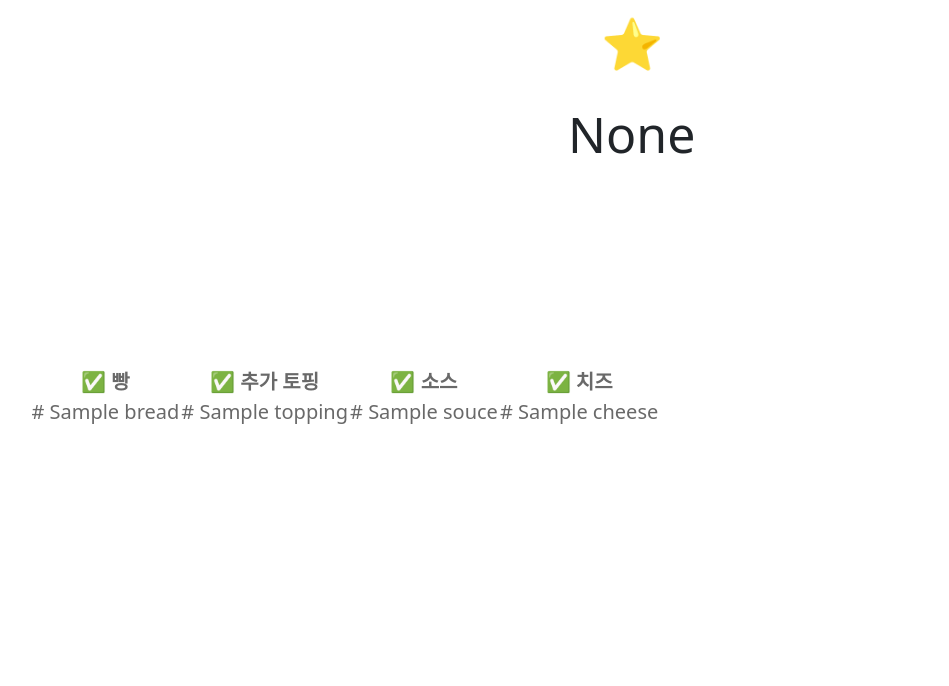
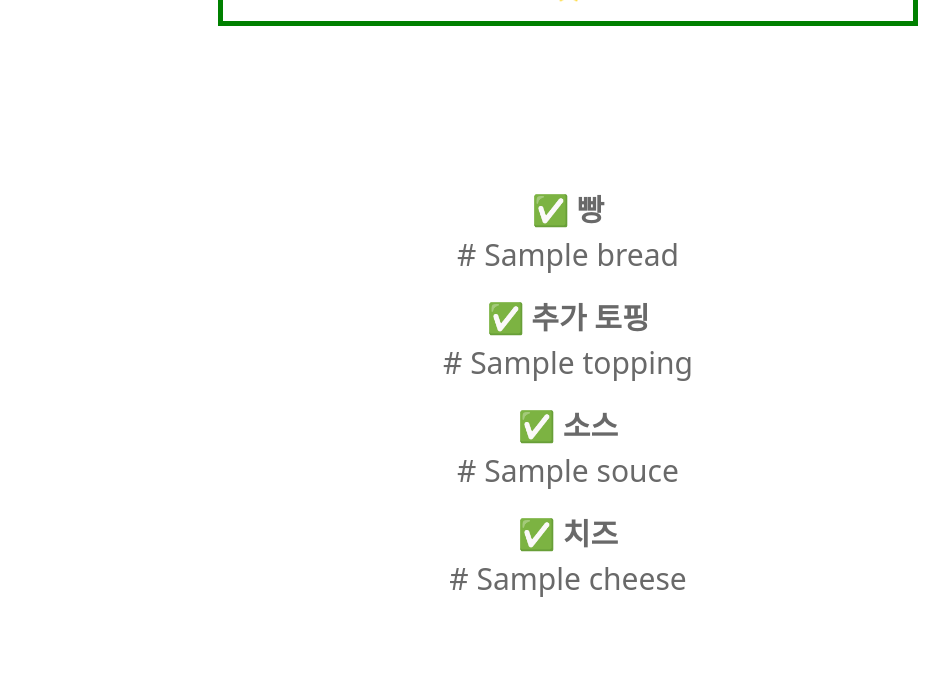
Before and after one commit to ericagong/week1_team6, a Flask app: page /detail in a window 1280 px wide. Shown: the part 474-1160 px from the top of the page, without its empty margins (72-1021 px from the left). Run offline with Flask 2, Linux system fonts and the light colour scheme; a database or web service that is not in the repository returns one stand-in record (values such as "Sample title"); data that the repository does not hold is empty.

Commit message:
final version

```diff
--- a/app.py
+++ b/app.py
@@ -42,13 +42,14 @@
         'vege': vege_receive,
         'souce': souce_receive,
         'menu': menu_receive,
-        'name': name_receive
+        'name': name_receive,
+
     }
     db.recipes.insert_one(post)
     # x = ingredients.insert_one(post)
     # print(x.inserted_id)
     #     return jsonify({'name': name_receive+"을 등록하였습니다"})
-    return redirect(url_for('/', msg=name_receive + "을 등록하였습니다"))
+    return home()
 
 
 @app.route('/recipe', methods=['GET'])
@@ -143,7 +144,6 @@
     menu_id = request.args.get('menu_id')
     star = request.args.get('avg_star')
     receipe_info = db.recipes.find_one({"_id": ObjectId(menu_id)})
-    print("detail페이지 접속했을 때 레시피 아이디 : "+str(receipe_info['_id']))
     token_receive = request.cookies.get('mytoken')
     id_receive = request.cookies.get('userID')
     if token_receive is not None:
--- a/templates/detail.html
+++ b/templates/detail.html
@@ -26,11 +26,13 @@
         align-items: center;
         justify-content: center;
         text-align: center;
+        margin-bottom: 50px;
     }
-
     .service_name {
-        text-align: center;
-        padding-top: 31px;
+            width: 40%;
+            height: 30%;
+            margin: 50px auto 0px auto;
+            text-align: center;
     }
 
     .recipe_name {
@@ -40,30 +42,40 @@
         text-align: center;
         width: 95%;
         max-width: 700px;
-        border: 0;
         solid: green;
         background-color: green;
         height: 60px;
         color: white;
-        font-size: 40px;
+        font-size: 30px;
+        padding-top: 5px;
 
     }
+    .writer_rank_box {
+        position: absolute;
+        font-size: 25px;
+        border: 5px solid green;
+        width :95%;
+        max-width: 700px;
+        height: 100px;
+        top : 50%;
+    }
+    /*.writer_box {*/
+    /*    position: absolute;*/
+    /*    font-size: 25px;*/
+    /*    border : 5px solid green;*/
+    /*    width: 95%;*/
+    /*    max-width: 700px;*/
+    /*    height: 50px;*/
 
-    .writer_box {
-        position: absolute;
-        top: 50%;
-        left: 50%;
-        font-size: 50px;
+    /*}*/
 
-    }
+    /*.rank_box {*/
+    /*    position: absolute;*/
+    /*    top: 50%;*/
+    /*    left: 50%;*/
+    /*    font-size: 25px;*/
 
-    .rank_box {
-        position: absolute;
-        top: 60%;
-        left: 50%;
-        font-size: 50px;
-
-    }
+    /*}*/
 
     .table {
         position: absolute;
@@ -98,9 +110,9 @@
 
     .select_list {
         position: absolute;
-        top: 105%;
-        left: 8%;
-        font-size: 20px;
+        top: 80%;
+        margin: 20px auto;
+        font-size: 30px;
         color: dimgray;
         text-align: center;
     }
@@ -225,48 +237,61 @@
     <div class="recipe_name">
         <strong><span class="box">{{receipe_info.name[0]}}</span></strong>
     </div>
+    <div class="writer_rank_box">
     <div class="writer">
-        <div class="writer_box">{{receipe_info.user_id}}의 레시피!</div>
+        <div class="writer_box">작성자 : 레시피!</div>
     </div>
     <div class="rank">
         <div class="rank_box">
-            <p>⭐</p>{{star}}
+            평점 : ⭐{{star}}
         </div>
+        </div>
+<!--            <div class="writer_comment">-->
+<!--        <div class="comment_box">-->
+<!--            한줄평 :-->
+<!--        </div>-->
+<!--        </div>-->
     </div>
 
     <table class="select_list">
-        <tr>
             <div class="total_wrap">
                 <div class="wrap1">
-                    <td class="bread"><b>✅ 빵</b><br>
+                    <tr><td class="bread"><b>✅ 빵</b><br>
                         {% for bread in receipe_info.bread %}
                         # {{bread}}
                         {% endfor%}
-                    </td>
+                        <p></p>
+                        <p></p>
+                    </td></tr>
                 </div>
                 <div class="wrap2">
-                    <td class="topping"><b>✅ 추가 토핑</b><br>
+                    <tr><td class="topping"><b>✅ 추가 토핑</b><br>
                         {% for topping in receipe_info.topping %}
                         # {{topping}}
                         {% endfor%}
-                    </td>
+                        <p></p>
+                        <p></p>
+                    </td></tr>
                 </div>
                 <div class="wrap3">
-                    <td class="sauce"><b>✅ 소스</b><br>
+                    <tr><td class="sauce"><b>✅ 소스</b><br>
                         {% for souce in receipe_info.souce %}
                         # {{souce}}
                         {% endfor%}
-                    </td>
+                        <p></p>
+                        <p></p>
+                    </td></tr>
                 </div>
                 <div class="wrap4">
-                    <td class="cheeze"><b>✅ 치즈</b><br>
+                    <tr><td class="cheeze"><b>✅ 치즈</b><br>
                         {% for cheese in receipe_info.cheese %}
                         # {{cheese}}
                         {% endfor%}
-                    </td>
+                        <p></p>
+                        <p></p>
+                    </td></tr>
                 </div>
             </div>
-        </tr>
     </table>
 </div>
 <div class="table">
```
